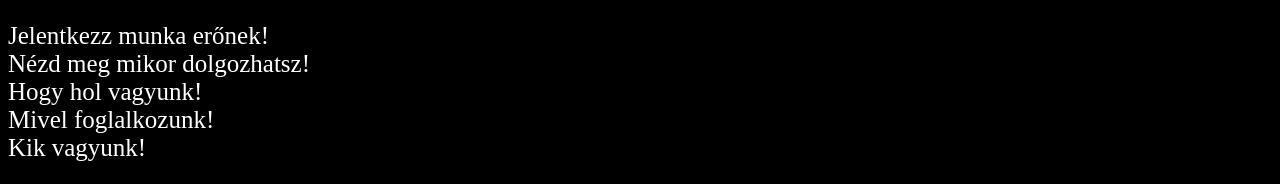
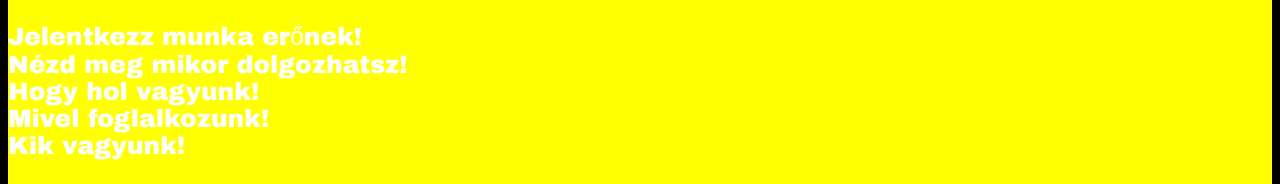
Before and after one commit to kovacsbalazspeter21/See-Taxi, a plain HTML site: page index.html in a window 1280 px wide. Shown: the part 294-478 px from the top of the page. Drawn offline with Linux system fonts and the light colour scheme.

Commit message:
Update style.css

```diff
--- a/style.css
+++ b/style.css
@@ -48,3 +48,9 @@ h2{
   font: bolder;
   font-family: 'Times New Roman', Times, serif;
 }
+div{
+    background: yellow;
+    font-family: 'Arial black', Arial, Bold;
+    font-size: 22;
+
+}
```
